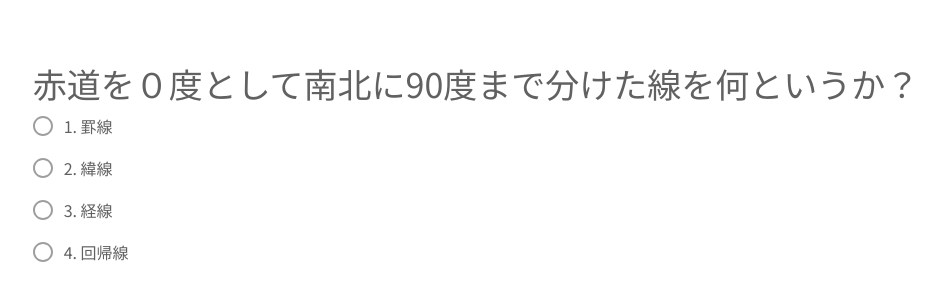
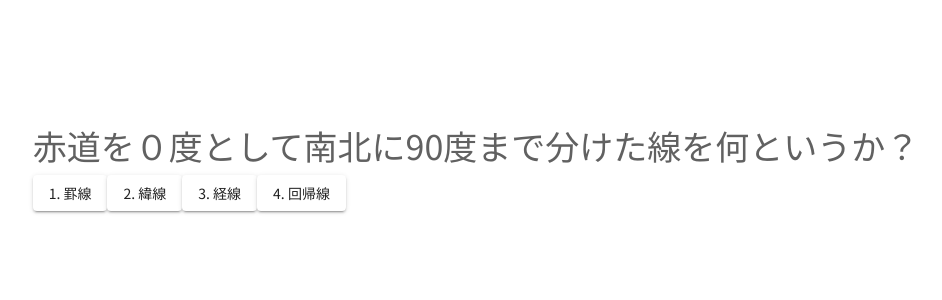
Before and after one commit to tns-develop/nekokaicho-quiz, a Next.js app: page /QuizStart in a window 1280 px wide. Shown: the part 258-558 px from the top of the page, without its empty margins (164-1106 px from the left). Built offline with nearby package versions, Linux system fonts and the light colour scheme.

Commit message:
回答時に画像表示機能を追加

```diff
--- a/pages/QuizStart.tsx
+++ b/pages/QuizStart.tsx
@@ -1,8 +1,12 @@
 import * as React from "react";
-import { Container, Typography, Box, Link, Button, RadioGroup, Radio, FormControlLabel } from "@mui/material";
+import Image from "next/image";
+import { Container, Typography, Box, Button } from "@mui/material";
 import getQuizInfo from "../src/components/quizInfo";
-import { QuickInfo } from "typescript";
-import QuizInfoType from "../src/types/quizInfoType";
+import * as CONS from "../src/common/constants"
+import QuizInfoType from "@/types/quizInfoType";
+
+import anserNGImage from "../resources/image/anserNG.png";
+import anserOKImage from "../resources/image/anserOK.png";
 
 
 // 文字を一文字ずつ表示する関数をasyncで実装
@@ -18,40 +22,40 @@ const typeText = async (text: string, setText: (text: string) => void) => {
 
 // クイズ開始画面
 const QuizStart = () => {
+	const [quizInfo, setQuizInfo] = React.useState<QuizInfoType>();
 	const [show, setShow] = React.useState(false);
-	const [subject, setSubject] = React.useState("geography");
-	const [counter, setCounter] = React.useState(1);
-	const [questionIndex, setQuestionIndex] = React.useState(0);
+	const [subject, setSubject] = React.useState(CONS.SUBJECT_INIT);
+	const [counter, setCounter] = React.useState(CONS.COUNTER_INIT);
+	const [questionIndex, setQuestionIndex] = React.useState(CONS.QUESTION_INDEX_INIT);
 	const [question, setQuestion] = React.useState("");
 	const [anser1, setAnser1] = React.useState("");
 	const [anser2, setAnser2] = React.useState("");
 	const [anser3, setAnser3] = React.useState("");
 	const [anser4, setAnser4] = React.useState("");
+	const [showCorrectOK, setShowCorrectOK] = React.useState(false);
+	const [showCorrectNG, setShowCorrectNG] = React.useState(false);
 
-
-  const checkAnser = (event: React.ChangeEvent<HTMLInputElement>) => {
+  const checkAnser = (event: React.MouseEvent<HTMLButtonElement, MouseEvent>) => {
     const quizAnser = (event.target as HTMLInputElement).value;
-    const quizInfo = getQuizInfo(subject, counter, questionIndex);
-    console.log(subject, counter, questionIndex);
-    if (quizAnser === quizInfo.correct) {
-      alert("正解！");
+    if (quizInfo && quizAnser === quizInfo.correct) {
+      setShowCorrectOK(true);
+      setShowCorrectNG(false);
     } else {
-      alert("不正解！");
+      setShowCorrectOK(false);
+      setShowCorrectNG(true);
     }
   };
 
   // 画面表示後にクイズ情報を取得
   React.useEffect(() => {
+    const asyncFunc = async () => {
+      setSubject(localStorage.getItem("subject") || CONS.SUBJECT_INIT);
+      setCounter(Number(localStorage.getItem("counter") || CONS.COUNTER_INIT));
+      setQuestionIndex(Number(localStorage.getItem("questionIndex") || CONS.QUESTION_INDEX_INIT));
 
-
-    const asyncFunc = async () => {
-      setSubject(localStorage.getItem("subject") || "geography");
-      setCounter(Number(localStorage.getItem("counter") || 1));
-      setQuestionIndex(Number(localStorage.getItem("questionIndex") || 0));
-
-      // 取得した値をcheckAnserで使用
       const quizInfo = getQuizInfo(subject, counter, questionIndex);
-      await typeText(quizInfo.question, setQuestion);
+      setQuizInfo(quizInfo);
+			await typeText(quizInfo.question, setQuestion);
 
 			// 回答表示まで若干スリープ
 			const anserDispWaitTime = 500;
@@ -78,32 +82,17 @@ const QuizStart = () => {
 					height: "100vh",
 				}}
 			>
+				{showCorrectOK ? (<Image alt="anserOKImage" src={anserOKImage} width={200} height={200}/>) : null}
+				{showCorrectNG ? (<Image alt="anserNGImage" src={anserNGImage} width={200} height={200}/>) : null}
 				<Typography variant="h4" component="h1" gutterBottom>
 					{question}
 					<br />
 					<Box sx={{ display: show ? "block" : "none" }}>
-            <RadioGroup name="quizAnser" onChange={(event)=> checkAnser(event)} >
-							<FormControlLabel
-								control={<Radio />}
-								label={anser1}
-								value="1"
-							/>
-							<FormControlLabel
-								control={<Radio />}
-								label={anser2}
-								value="2"
-							/>
-							<FormControlLabel
-								control={<Radio />}
-								label={anser3}
-								value="3"
-							/>
-							<FormControlLabel
-								control={<Radio />}
-								label={anser4}
-								value="4"
-							/>
-						</RadioGroup>
+						{/* anser1～anser4をMUIのButtonで表示する。ButtonをクリックしたらcheckAnserを呼び出す。*/}
+						<Button variant="contained" onClick={checkAnser} value="1">{anser1}</Button>
+						<Button variant="contained" onClick={checkAnser} value="2">{anser2}</Button>
+						<Button variant="contained" onClick={checkAnser} value="3">{anser3}</Button>
+						<Button variant="contained" onClick={checkAnser} value="4">{anser4}</Button>
 					</Box>
 				</Typography>
 			</Box>
--- /dev/null
+++ b/src/common/constants.ts
@@ -0,0 +1,4 @@
+// subjectの初期値
+export const SUBJECT_INIT = "geography";
+export const COUNTER_INIT = 1;
+export const QUESTION_INDEX_INIT = 0;
```
Also changed, not shown: pages/QuizAssertDialog.tsx (added, +44 -0 lines), resources/image/anserNG.png (added), resources/image/anserOK.png (added).
